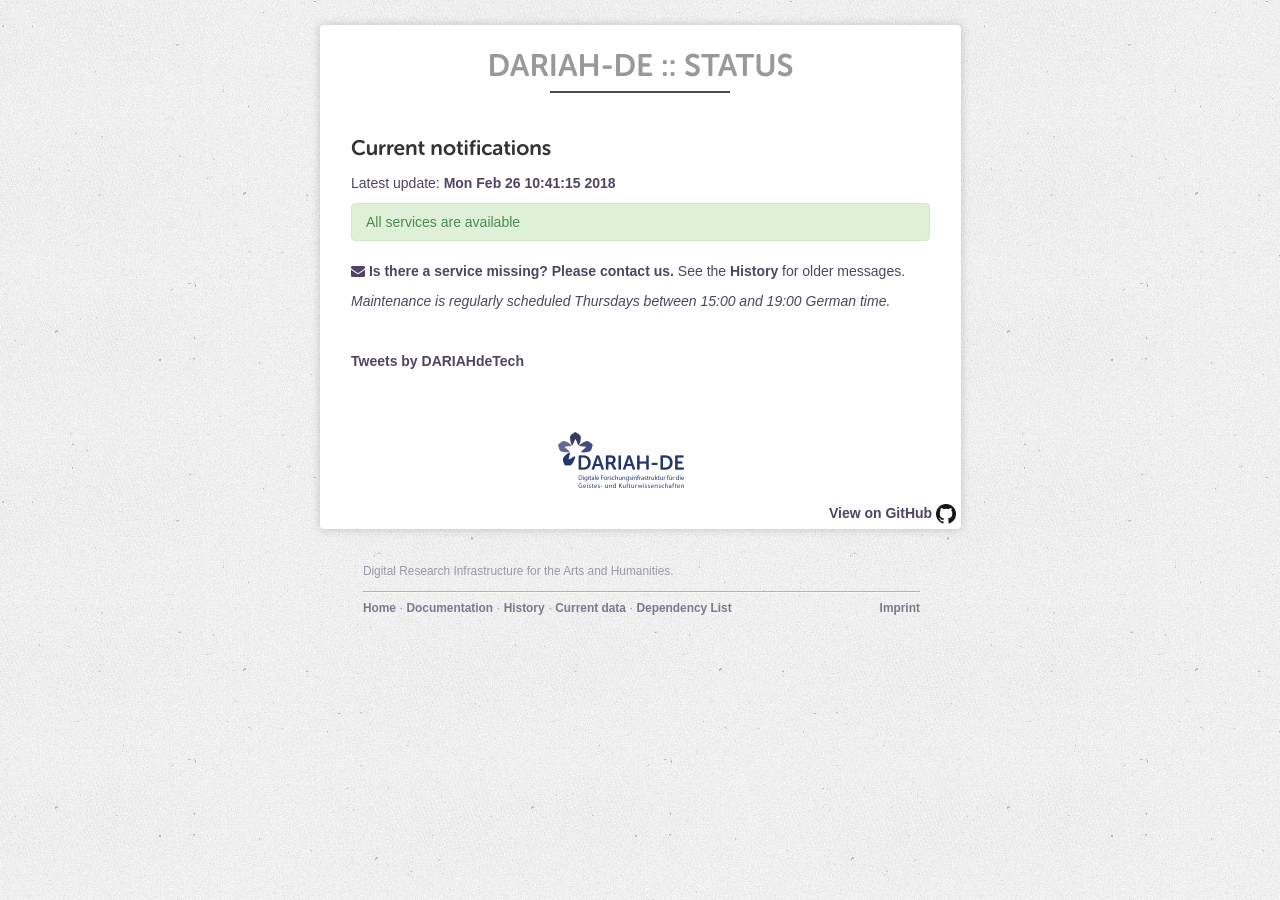
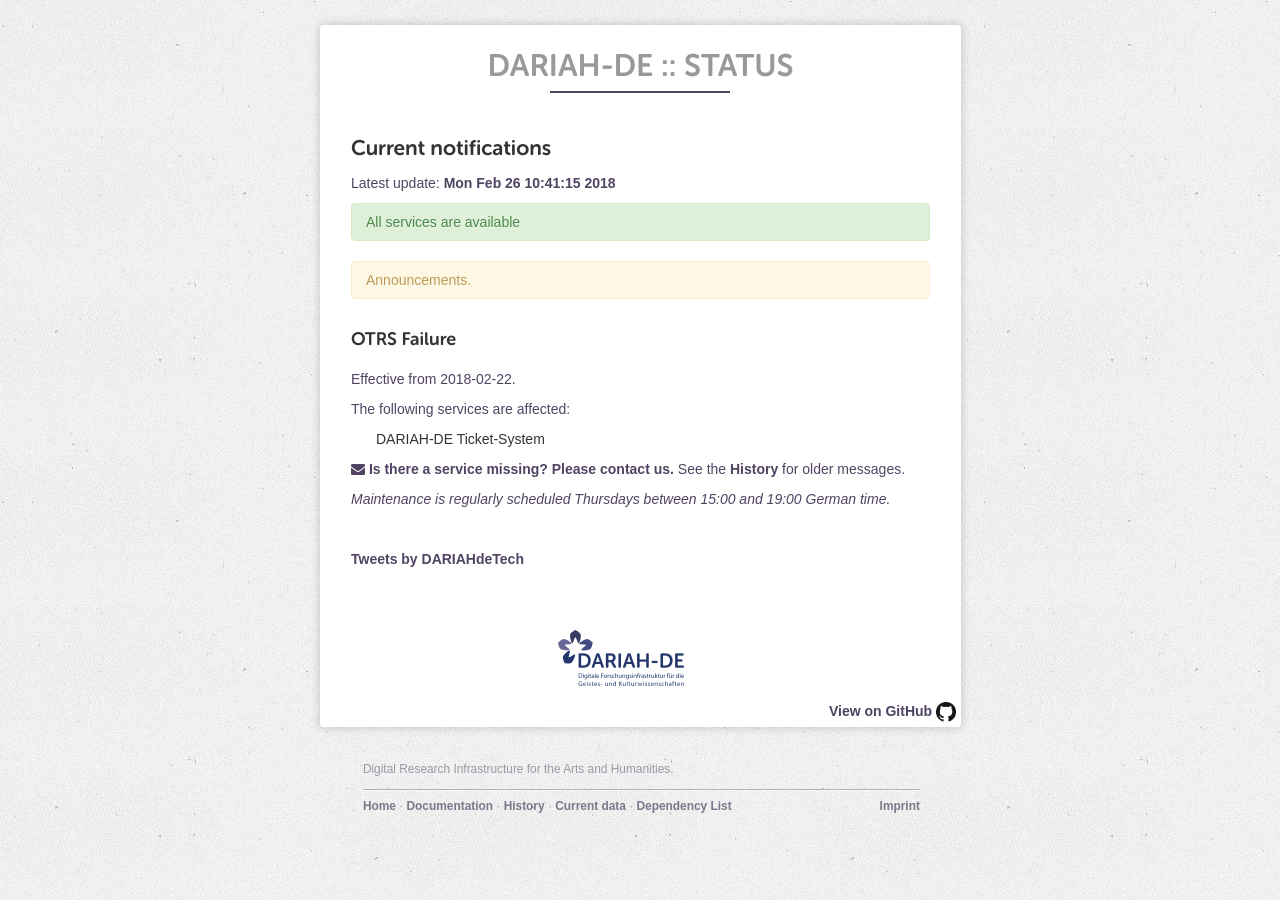
Before and after one commit to DARIAH-DE/status, a Jekyll site: the page built from index.md, in a window 1280 px wide. Built offline with Jekyll 4.4.1, drawn with Linux system fonts in a browser that asks for light colours; comment, search, counter and statistics services are not loaded.

Commit message:
otrs failure

```diff
--- a/_data/announcements.yaml
+++ b/_data/announcements.yaml
@@ -1,4 +1,9 @@
 ---
+- title: 'OTRS Failure'
+  date_start: '2018-02-22'
+  hide: false
+  affected:
+    - '/services/otrs'
 - title: 'System Maintenance'
   date_start: '2018-02-15'
   date_end: '2018-02-15'
--- /dev/null
+++ b/_services/otrs.yaml
@@ -0,0 +1,3 @@
+---
+title: 'DARIAH-DE Ticket-System'
+---
```
